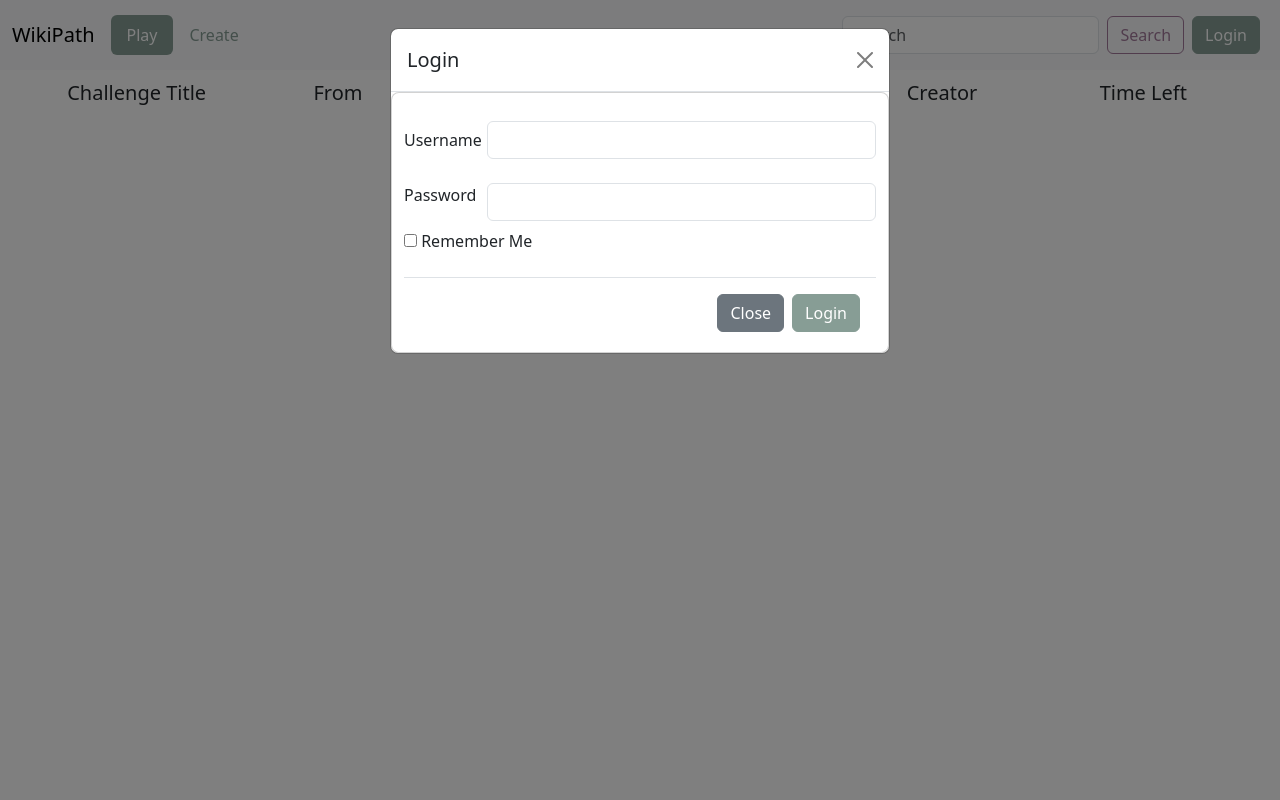
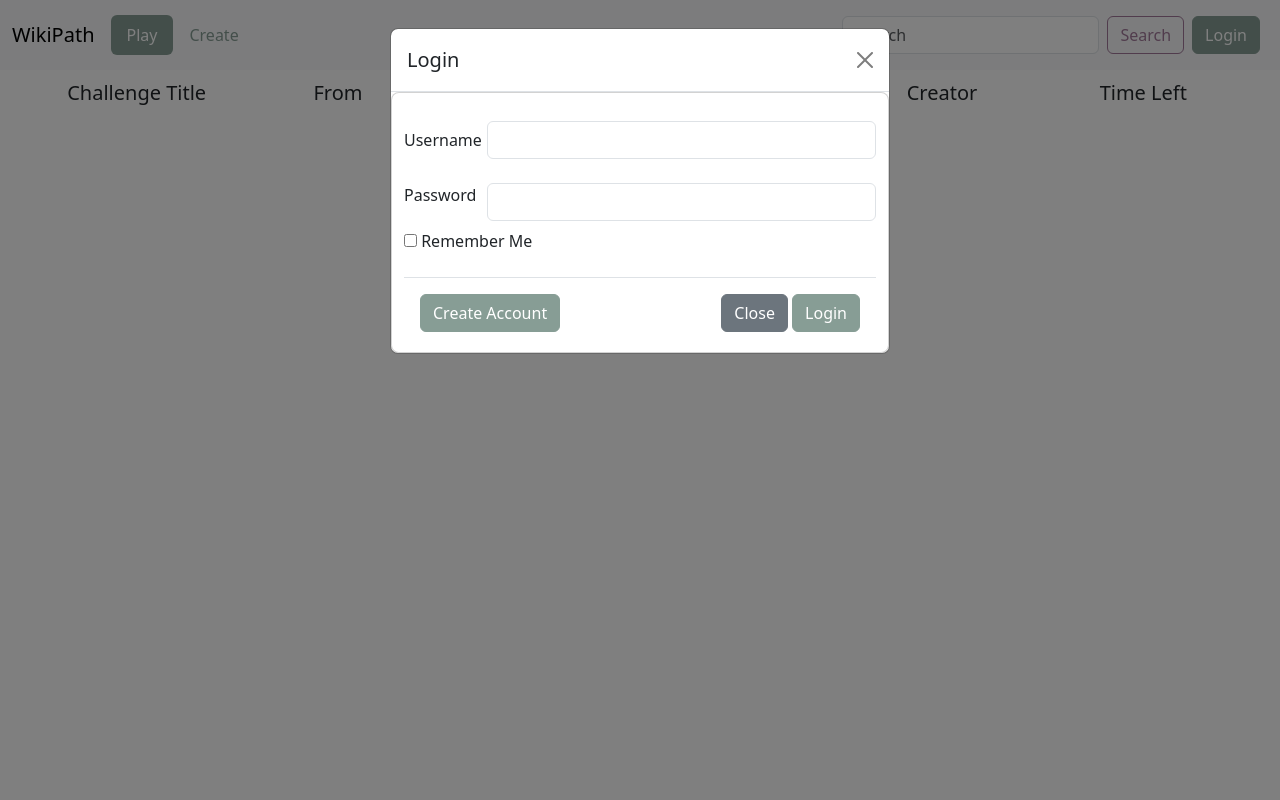
Before and after one commit to RedBlueCarrots/WikiPath, a Flask app: page / in a window 1280 px wide, after a click on "Login". Run offline with Flask 3, Linux system fonts and the light colour scheme.

Commit message:
Adding New "create account" button to login form

```diff
--- a/app/forms.py
+++ b/app/forms.py
@@ -6,7 +6,8 @@ class LoginForm(FlaskForm):
     username = StringField('Username', validators=[DataRequired()])
     password = PasswordField('Password', validators=[DataRequired()])
     remember_me = BooleanField('Remember Me')
-    submit = SubmitField('Login')
+    login = SubmitField('Login')
+    create_account = SubmitField('Create Account')
 
 class SubmitForm(FlaskForm):
     path = FieldList(StringField('Path'), min_entries=1, max_entries=50)
--- a/app/templates/login.html
+++ b/app/templates/login.html
@@ -25,9 +25,12 @@
 						<p>{{ form.remember_me() }} {{ form.remember_me.label }}</p>
 					</div>
 					<h6 class="h6 focus-text" id="loginErrorMsg"></h6>
-					<div class="modal-footer">
-						<button type="button" class="btn btn-secondary" data-bs-dismiss="modal">Close</button>
-						{{ form.submit(class="btn btn-primary") }}
+					<div class="modal-footer d-flex justify-content-between">
+						{{ form.create_account(class="btn btn-primary") }}
+						<div>
+							<button type="button" class="btn btn-secondary" data-bs-dismiss="modal">Close</button>
+							{{ form.login(class="btn btn-primary") }}
+						</div>
 					</div>
 
 				</form>
```
